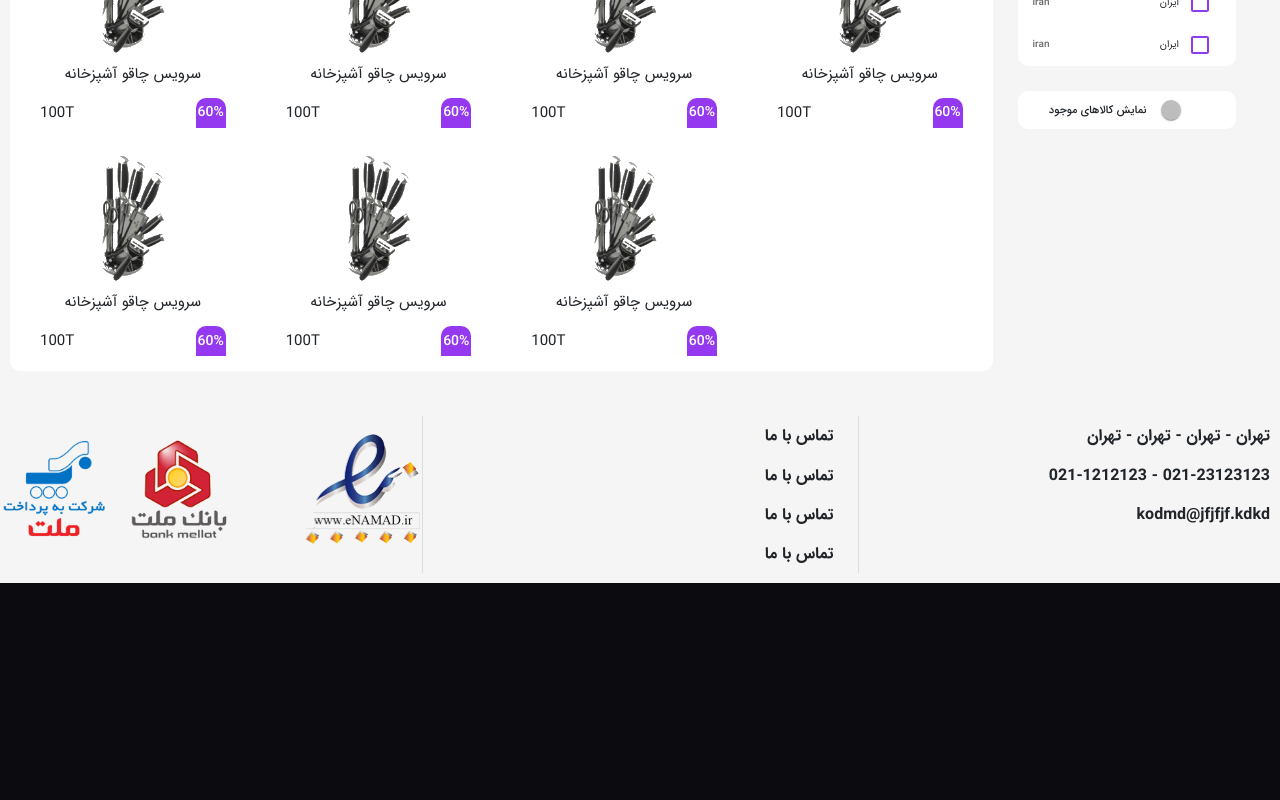
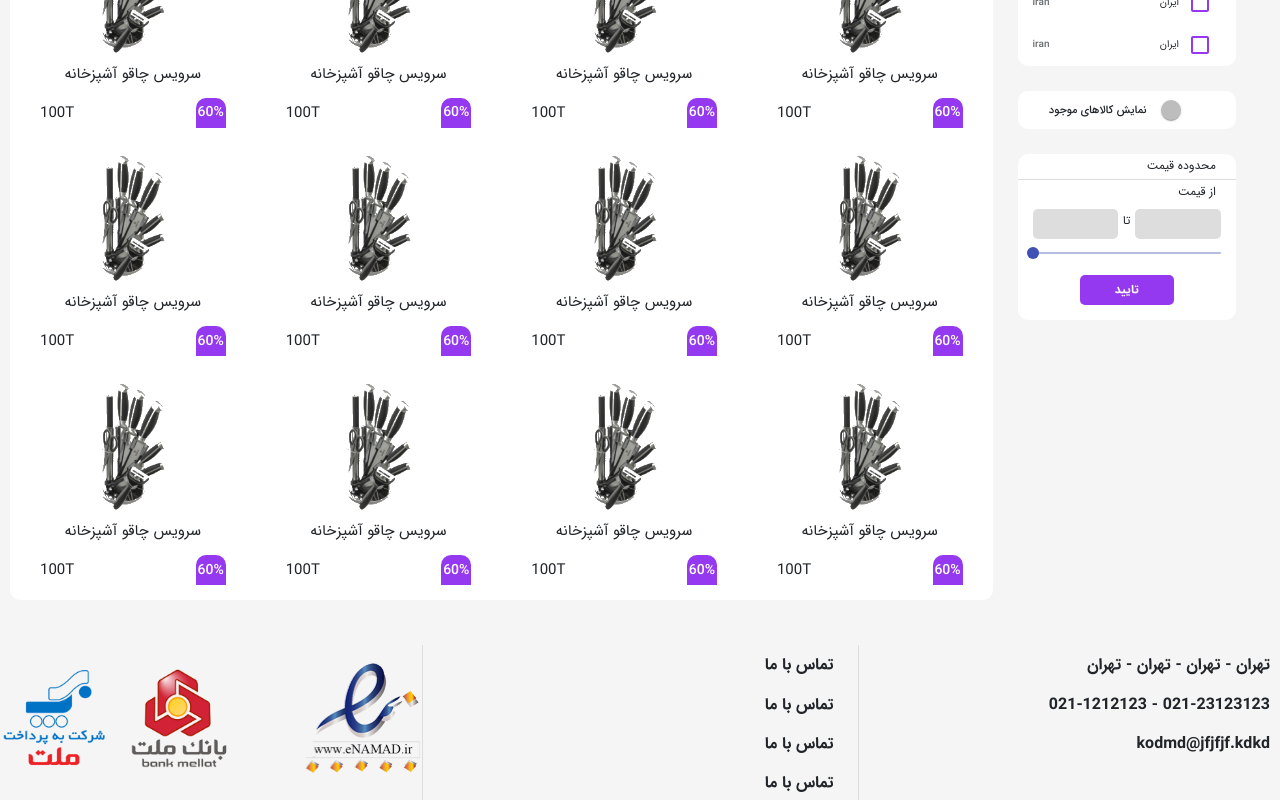
Before and after one commit to kamyab78/KomeilFront, a React (Create React App) app: page /shop in a window 1280 px wide. Shown: the part 512-1312 px from the top of the page. Before the commit the page ends 1095 px from the top, so only its background shows below. Built offline with nearby package versions, Linux system fonts and the light colour scheme.

Commit message:
Add box price

```diff
--- a/src/komeil/shop/shop.scss
+++ b/src/komeil/shop/shop.scss
@@ -232,6 +232,64 @@ h6{
 }
 
         }
+        .box-col-price-filter{
+            background-color: $whiteff;
+            border-radius: 10px;
+            margin-top: 25px;
+            .title-price-filter-col{
+                border-bottom-style:solid ;
+                border-width: 1px;
+                border-color: $graydd;
+            text-align: right;
+
+
+
+h6{
+   font-size: 12px;
+   padding: 5px;
+   font-weight: normal;
+
+}
+       }
+       .price-filter-col{
+
+     text-align: right;
+
+           h6{
+padding: 5px;
+font-size:12px ;
+font-weight: normal;
+           }
+           .div-input{
+               display: flex;
+               flex-direction: row;
+               margin-top: 5px;
+               input{
+                   width: 100%;
+                   border-color: transparent;
+                   background-color: $graydd;
+                   border-radius: 5px;
+               }
+           }
+           .div-btn{
+                     display: flex;
+           justify-content: center;
+           align-items: center;
+           margin-bottom: 15px;
+        button{
+            width: 50%;
+            font-size: 12px;
+            background-color: $perpel;
+            border-color: transparent;
+            color:$white;
+            height: 30px;
+            font-weight: bold;
+            border-radius: 5px;
+        }
+           }
+       }
+
+        }
     }
 }
 }
--- a/src/komeil/shop/shop.tsx
+++ b/src/komeil/shop/shop.tsx
@@ -2,16 +2,16 @@ import React, { useRef } from 'react';
 import { ReduxState } from 'interface';
 import { connect, ConnectedProps } from 'react-redux';
 import './shop.scss';
-import Slider from 'react-slick';
+// import Slider from 'react-slick';
 import { Link, useHistory } from 'react-router-dom';
 import { navigationAnim, RoutePath } from '../../data';
 import Banner from '../../assets/images/landing/banner.png'
 import Bazarcheimg from '../../assets/images/landing/shegeft.png'
 import Mask from '../../assets/images/shop/mask.png'
-import { Checkbox ,Switch } from '@material-ui/core';
+import { Checkbox ,Switch,Slider } from '@material-ui/core';
 
 const Shop: React.FC<ConnectedProps<typeof connector>> = function () {
-    const sliderRef = useRef<Slider | null>(null);
+
     const history = useHistory();
     const settings = {
         dots: false,
@@ -215,6 +215,71 @@ reorder
 </div>
       </div>
    </div>
+   <div className='col-md-3 col-xs-6 subitem-box-result'>
+      <div className='div-img-subitem-box-result'>
+          <img src={Mask} alt=''></img>
+      </div>
+      <h6>سرویس چاقو آشپزخانه</h6>
+      <div className='div-price-subitem-box-result'>
+<h5>100T</h5>
+<i></i>
+<div className='discount-subitem-box-result'>
+    <h3>60%</h3>
+</div>
+      </div>
+   </div>
+   <div className='col-md-3 col-xs-6 subitem-box-result'>
+      <div className='div-img-subitem-box-result'>
+          <img src={Mask} alt=''></img>
+      </div>
+      <h6>سرویس چاقو آشپزخانه</h6>
+      <div className='div-price-subitem-box-result'>
+<h5>100T</h5>
+<i></i>
+<div className='discount-subitem-box-result'>
+    <h3>60%</h3>
+</div>
+      </div>
+   </div>
+   <div className='col-md-3 col-xs-6 subitem-box-result'>
+      <div className='div-img-subitem-box-result'>
+          <img src={Mask} alt=''></img>
+      </div>
+      <h6>سرویس چاقو آشپزخانه</h6>
+      <div className='div-price-subitem-box-result'>
+<h5>100T</h5>
+<i></i>
+<div className='discount-subitem-box-result'>
+    <h3>60%</h3>
+</div>
+      </div>
+   </div>
+   <div className='col-md-3 col-xs-6 subitem-box-result'>
+      <div className='div-img-subitem-box-result'>
+          <img src={Mask} alt=''></img>
+      </div>
+      <h6>سرویس چاقو آشپزخانه</h6>
+      <div className='div-price-subitem-box-result'>
+<h5>100T</h5>
+<i></i>
+<div className='discount-subitem-box-result'>
+    <h3>60%</h3>
+</div>
+      </div>
+   </div>
+   <div className='col-md-3 col-xs-6 subitem-box-result'>
+      <div className='div-img-subitem-box-result'>
+          <img src={Mask} alt=''></img>
+      </div>
+      <h6>سرویس چاقو آشپزخانه</h6>
+      <div className='div-price-subitem-box-result'>
+<h5>100T</h5>
+<i></i>
+<div className='discount-subitem-box-result'>
+    <h3>60%</h3>
+</div>
+      </div>
+   </div>
 
 
 </div>
@@ -286,8 +351,32 @@ reorder
 
         </div>
         </div>
-        <div className='row'></div>
-        <div className='row'></div>
+        <div className='row'>
+        <div className='col-12 box-col-price-filter'>
+                <div className='row'>
+                    <div className='col-12 title-price-filter-col' >
+                        <h6>محدوده قیمت</h6>
+
+                    </div>
+                    <div className='col-12 price-filter-col' >
+                        <h6>از قیمت</h6>
+<div className='div-input'>
+    <input></input>
+    <h6>تا</h6>
+    <input></input>
+</div>
+<Slider/>
+<div className='div-btn'>
+  <button>تایید</button>
+</div>
+
+                    </div>
+
+            </div>
+
+        </div>
+        </div>
+
     </div>
     </div>
 
```
